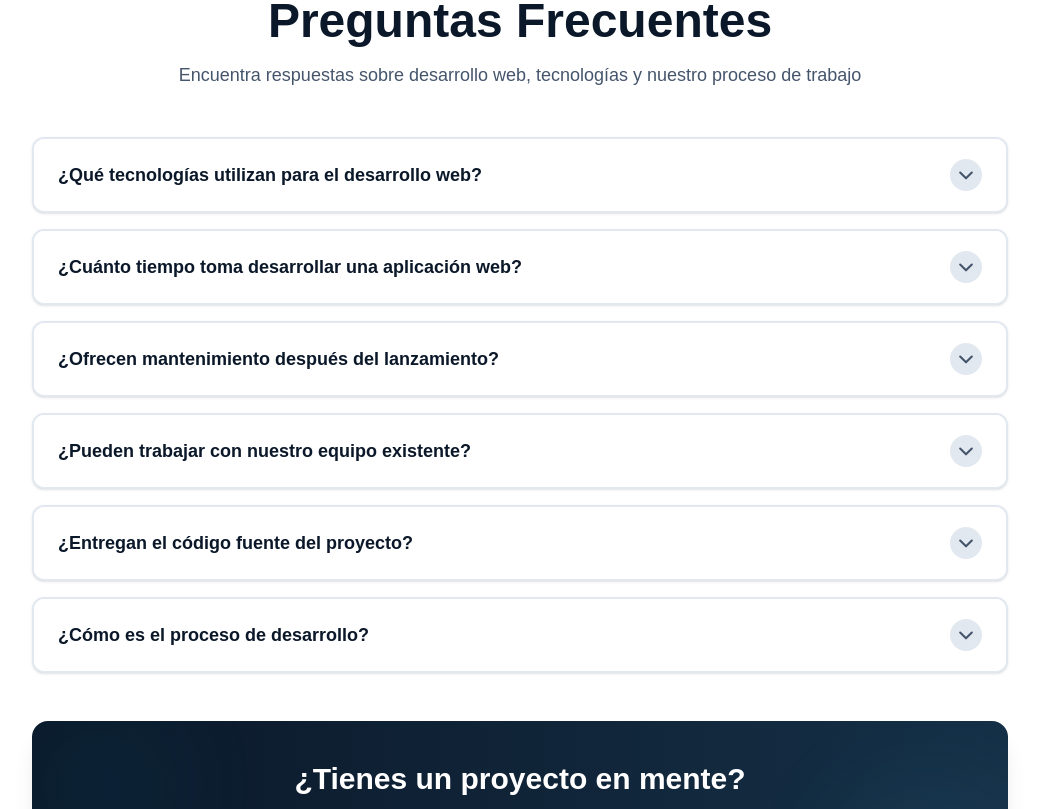
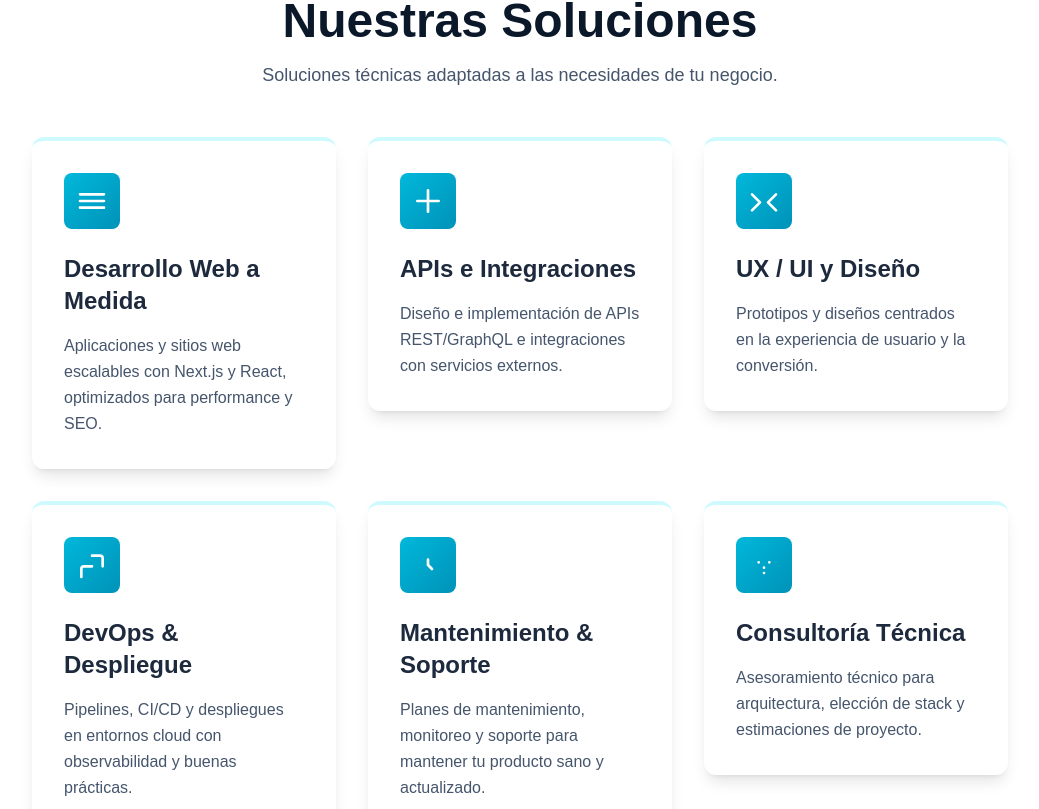
Before and after one commit to JPGenaro/BackupTecno, a Next.js app in the folder frontend/: page / in a window 1280 px wide. Shown: the part 1631-2440 px from the top of the page, without its empty margins (120-1159 px from the left). Built offline with nearby package versions, Linux system fonts and the light colour scheme.

Commit message:
Subo Servicio

```diff
--- a/frontend/src/app/page.tsx
+++ b/frontend/src/app/page.tsx
@@ -1,6 +1,7 @@
 'use client';
 
 import { useState } from 'react';
+import ServiceCard from '../components/ServiceCard';
 
 export default function Home() {
   const [openFaq, setOpenFaq] = useState<number | null>(null);
@@ -35,6 +36,63 @@ export default function Home() {
   const toggleFaq = (index: number) => {
     setOpenFaq(openFaq === index ? null : index);
   };
+
+  const services = [
+    {
+      title: 'Desarrollo Web a Medida',
+      description: 'Aplicaciones y sitios web escalables con Next.js y React, optimizados para performance y SEO.',
+      icon: (
+        <svg className="w-8 h-8 text-white" fill="none" stroke="currentColor" viewBox="0 0 24 24">
+          <path strokeLinecap="round" strokeLinejoin="round" strokeWidth={2} d="M3 7h18M3 12h18M3 17h18" />
+        </svg>
+      )
+    },
+    {
+      title: 'APIs e Integraciones',
+      description: 'Diseño e implementación de APIs REST/GraphQL e integraciones con servicios externos.',
+      icon: (
+        <svg className="w-8 h-8 text-white" fill="none" stroke="currentColor" viewBox="0 0 24 24">
+          <path strokeLinecap="round" strokeLinejoin="round" strokeWidth={2} d="M12 4v16m8-8H4" />
+        </svg>
+      )
+    },
+    {
+      title: 'UX / UI y Diseño',
+      description: 'Prototipos y diseños centrados en la experiencia de usuario y la conversión.',
+      icon: (
+        <svg className="w-8 h-8 text-white" fill="none" stroke="currentColor" viewBox="0 0 24 24">
+          <path strokeLinecap="round" strokeLinejoin="round" strokeWidth={2} d="M3 7l6 6-6 6M21 7l-6 6 6 6" />
+        </svg>
+      )
+    },
+    {
+      title: 'DevOps & Despliegue',
+      description: 'Pipelines, CI/CD y despliegues en entornos cloud con observabilidad y buenas prácticas.',
+      icon: (
+        <svg className="w-8 h-8 text-white" fill="none" stroke="currentColor" viewBox="0 0 24 24">
+          <path strokeLinecap="round" strokeLinejoin="round" strokeWidth={2} d="M20 13V7a2 2 0 00-2-2h-6M4 21v-6a2 2 0 012-2h6" />
+        </svg>
+      )
+    },
+    {
+      title: 'Mantenimiento & Soporte',
+      description: 'Planes de mantenimiento, monitoreo y soporte para mantener tu producto sano y actualizado.',
+      icon: (
+        <svg className="w-8 h-8 text-white" fill="none" stroke="currentColor" viewBox="0 0 24 24">
+          <path strokeLinecap="round" strokeLinejoin="round" strokeWidth={2} d="M12 8v4l3 3" />
+        </svg>
+      )
+    },
+    {
+      title: 'Consultoría Técnica',
+      description: 'Asesoramiento técnico para arquitectura, elección de stack y estimaciones de proyecto.',
+      icon: (
+        <svg className="w-8 h-8 text-white" fill="none" stroke="currentColor" viewBox="0 0 24 24">
+          <path strokeLinecap="round" strokeLinejoin="round" strokeWidth={2} d="M8 10h.01M12 14h.01M16 10h.01M12 18v.01" />
+        </svg>
+      )
+    }
+  ];
 
   return (
     <div style={{ padding: "20px", fontFamily: "Arial, sans-serif", backgroundColor: "#fff" }}>
@@ -132,6 +190,23 @@ export default function Home() {
             <li>Define tipos en TypeScript para mejor IDE support</li>
             <li>Mantén el código limpio siguiendo las reglas de ESLint</li>
           </ul>
+        </section>
+
+        {/* Services Section */}
+        <section className="my-20 max-w-5xl mx-auto px-6">
+          <div className="text-center mb-12">
+            <h2 className="text-4xl md:text-5xl font-bold text-[#0B1829] mb-4">Nuestras Soluciones</h2>
+            <p className="text-lg text-slate-600">Soluciones técnicas adaptadas a las necesidades de tu negocio.</p>
+          </div>
+
+          <div className="grid sm:grid-cols-2 lg:grid-cols-3 gap-8">
+            {services.map((s, idx) => (
+              <div key={s.title} style={{ animation: `fadeInUp 0.5s ease-out ${idx * 0.08}s both` }}>
+                <ServiceCard title={s.title} description={s.description} icon={s.icon} />
+              </div>
+            ))}
+          </div>
+
         </section>
 
         {/* FAQ Section */}
--- /dev/null
+++ b/frontend/src/components/ServiceCard.tsx
@@ -0,0 +1,26 @@
+import React from 'react';
+
+interface ServiceCardProps {
+  title: string;
+  description: string;
+  icon?: React.ReactNode;
+}
+
+export default function ServiceCard({ title, description, icon }: ServiceCardProps) {
+  return (
+    <div className="bg-white rounded-xl shadow-lg p-8 hover:shadow-2xl transition-all duration-500 transform hover:-translate-y-3 border-t-4 border-cyan-100 group">
+      <div className="w-14 h-14 bg-gradient-to-br from-cyan-500 to-cyan-600 rounded-lg flex items-center justify-center mb-6 group-hover:scale-110 transition-transform duration-300">
+        {icon ? (
+          icon
+        ) : (
+          <svg className="w-8 h-8 text-white" fill="none" stroke="currentColor" viewBox="0 0 24 24">
+            <path strokeLinecap="round" strokeLinejoin="round" strokeWidth={2} d="M13 10V3L4 14h7v7l9-11h-7z" />
+          </svg>
+        )}
+      </div>
+
+      <h3 className="text-2xl font-bold text-slate-800 mb-4">{title}</h3>
+      <p className="text-slate-600 leading-relaxed">{description}</p>
+    </div>
+  );
+}
```
